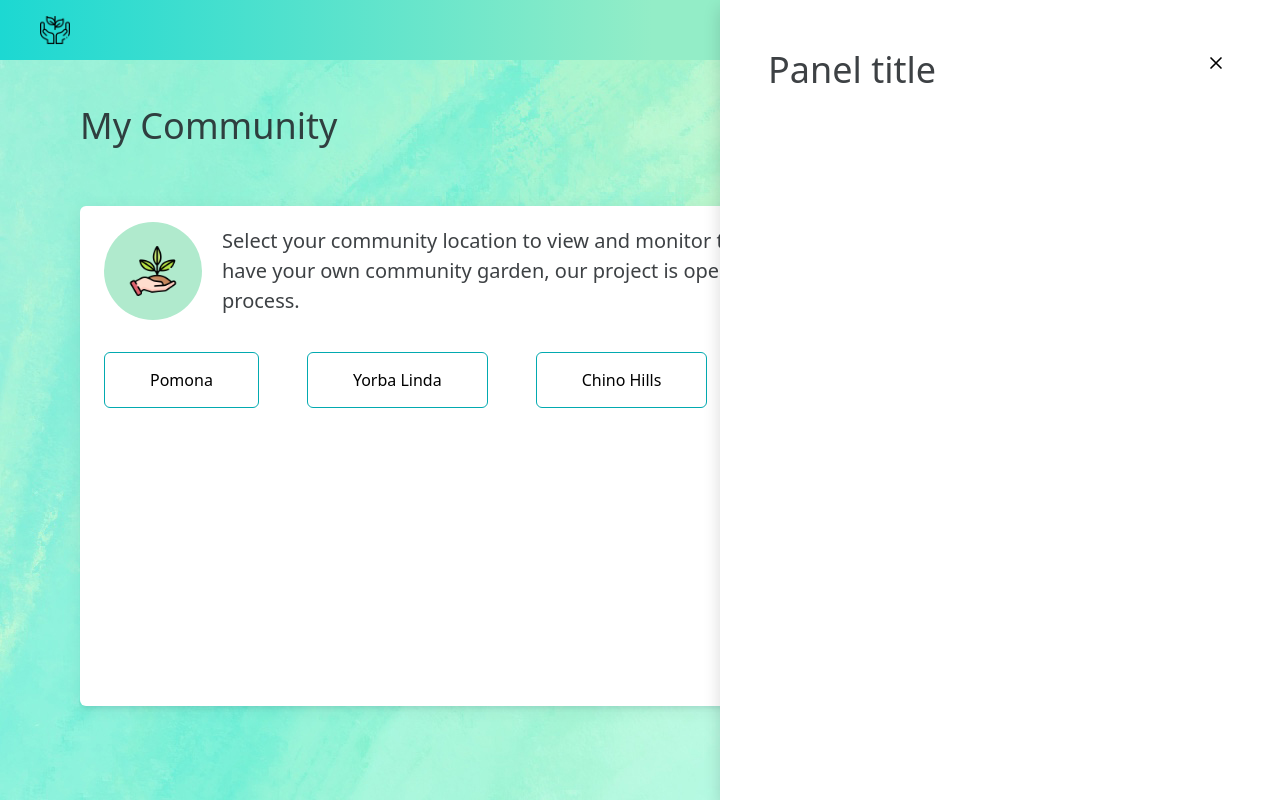
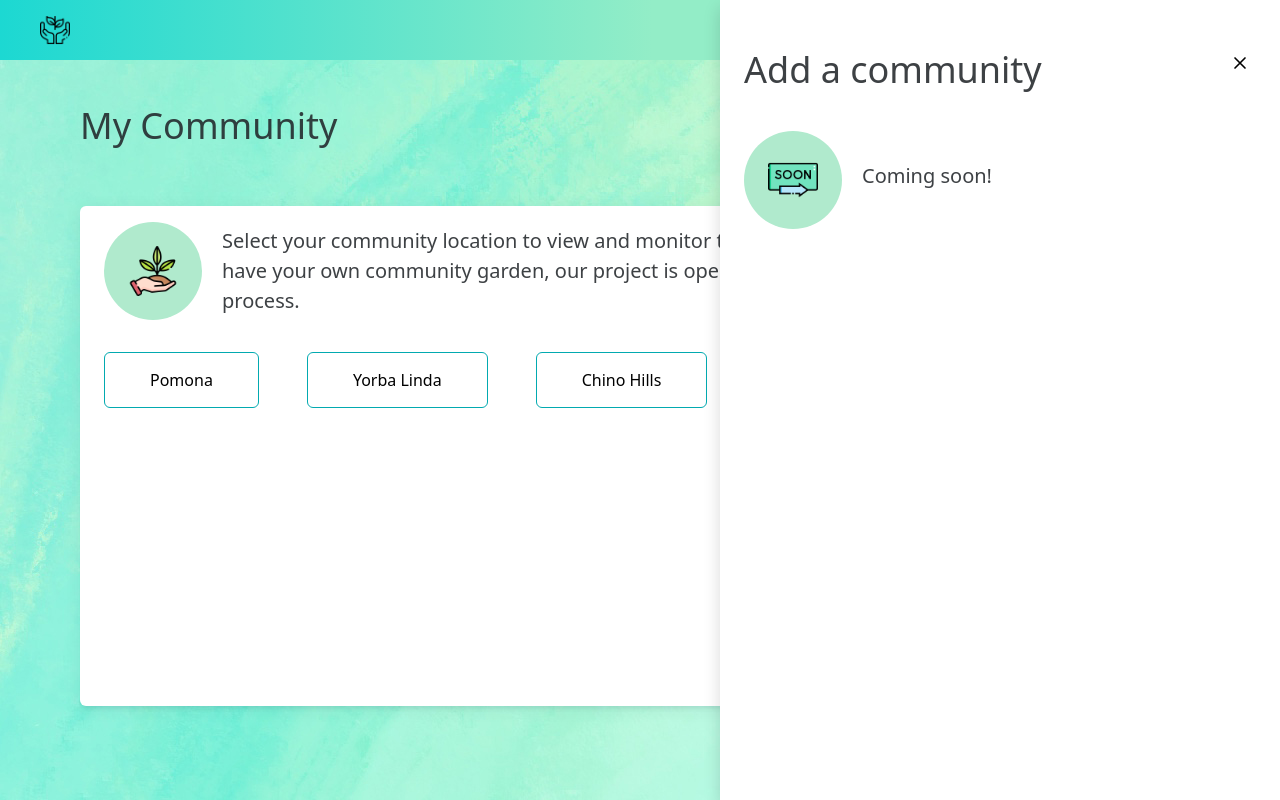
Before and after one commit to snigdha920/community-garden, a Next.js app in the folder app/: page /my-community in a window 1280 px wide. Both pictures are taken after a click on the element "Add a community". Built offline with nearby package versions, Linux system fonts and the light colour scheme.

Commit message:
add formContents and title + create AddCommunityForm

```diff
--- a/app/components/SlideOver.tsx
+++ b/app/components/SlideOver.tsx
@@ -4,9 +4,11 @@ import React, { Fragment, SetStateAction } from 'react';
 interface SlideOverProps {
   open: boolean;
   setOpen: React.Dispatch<SetStateAction<boolean>>;
+  title: string;
+  formContents: React.ReactElement;
 }
 
-export const SlideOver: React.FC<SlideOverProps> = ({ open, setOpen }) => {
+export const SlideOver: React.FC<SlideOverProps> = ({ open, setOpen, title, formContents }) => {
   return (
     <div>
       <Transition.Root show={open} as={Fragment}>
@@ -23,10 +25,10 @@ export const SlideOver: React.FC<SlideOverProps> = ({ open, setOpen }) => {
                 leaveTo="translate-x-full"
               >
                 <div className="w-screen max-w-md">
-                  <div className="h-100 d-flex flex-column py-5 bg-white shadow overflow-y-scroll">
-                    <div className="px-5">
+                  <div className="h-100 d-flex flex-column py-5 px-4 bg-white shadow overflow-y-scroll">
+                    <div className="">
                       <div className="d-flex align-items-start justify-content-between">
-                        <Dialog.Title>Panel title</Dialog.Title>
+                        <Dialog.Title>{title}</Dialog.Title>
                         <div className="ml-3">
                           <button
                             type="button"
@@ -52,11 +54,9 @@ export const SlideOver: React.FC<SlideOverProps> = ({ open, setOpen }) => {
                         </div>
                       </div>
                     </div>
-                    <div className="mt-6 position-relative flex-1 px-4 sm:px-6">
+                    <div className="mt-6 position-relative flex-1">
                       {/* Replace with your content */}
-                      <div className="position-absolute inset-0 px-4 sm:px-6">
-                        <div className="h-100 border-2 border-dashed border-gray-200" aria-hidden="true" />
-                      </div>
+                      {formContents}
                       {/* /End replace */}
                     </div>
                   </div>
--- a/app/components/TextIcon.tsx
+++ b/app/components/TextIcon.tsx
@@ -2,7 +2,7 @@ import React from 'react';
 import { Styles } from '../styles/styles';
 
 interface TextIconProps {
-  children: string | React.ReactElement;
+  children?: string | React.ReactElement;
   icon: React.ReactElement;
   alignIcon?: 'left' | 'right';
   className?: string;
--- /dev/null
+++ b/app/components/forms/AddCommunityForm.tsx
@@ -0,0 +1,22 @@
+/* eslint-disable @next/next/no-img-element */
+import React from 'react';
+import { TextIcon } from '../TextIcon';
+
+interface AddCommunityFormProps {
+  children?: React.ReactElement;
+  className?: string;
+}
+
+export const AddCommunityForm: React.FC<AddCommunityFormProps> = ({ children, className }) => {
+  return (
+    <div className={`d-flex align-items-center ${className} mt-3`}>
+      <TextIcon
+        icon={<img src="/icons/soon.png" width="50px" height="50px" alt="coming-soon" />}
+        alignIcon="left"
+        alignText="left"
+        className="mt-3"
+      ></TextIcon>
+      <p className="mt-4">Coming soon!</p>
+    </div>
+  );
+};
--- a/app/components/layout/ContentLayout.tsx
+++ b/app/components/layout/ContentLayout.tsx
@@ -28,7 +28,7 @@ export const ContentLayout: React.FC<ContentLayoutProps> = ({ children, title, f
           {buttonLabel}
         </ButtonElement>
       </div>
-      <SlideOver open={openSlideOver} setOpen={setOpenSlideOver} />
+      <SlideOver open={openSlideOver} setOpen={setOpenSlideOver} title={buttonLabel} formContents={form} />
       {variant === 'hideContainer' ? (
         children
       ) : (
--- a/app/pages/my-community/index.tsx
+++ b/app/pages/my-community/index.tsx
@@ -3,6 +3,7 @@ import { NextPage } from 'next';
 import { useRouter } from 'next/dist/client/router';
 import React from 'react';
 import { ButtonElement } from '../../components/elements/ButtonElement';
+import { AddCommunityForm } from '../../components/forms/AddCommunityForm';
 import { AppLayout } from '../../components/layout/AppLayout';
 import { ContentLayout } from '../../components/layout/ContentLayout';
 import { TextIcon } from '../../components/TextIcon';
@@ -13,7 +14,7 @@ const Places: NextPage = () => {
   return (
     <AppLayout>
       <>
-        <ContentLayout title="My Community" form={<div>Dummy form contents</div>} buttonLabel="Add a community">
+        <ContentLayout title="My Community" form={<AddCommunityForm />} buttonLabel="Add a community">
           <div>
             <TextIcon
               icon={<img src="/icons/planting.png" width="50px" height="50px" alt="planting" />}
```
Also changed, not shown: app/public/icons/soon.png (added).
